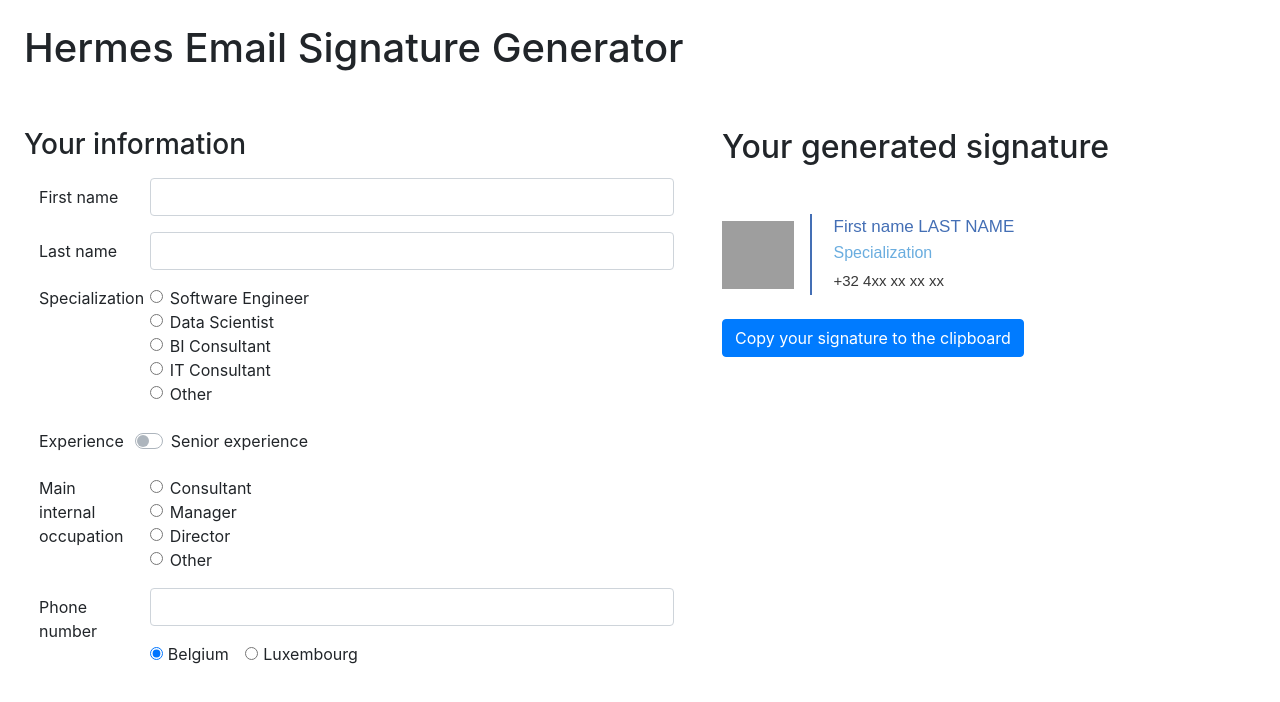
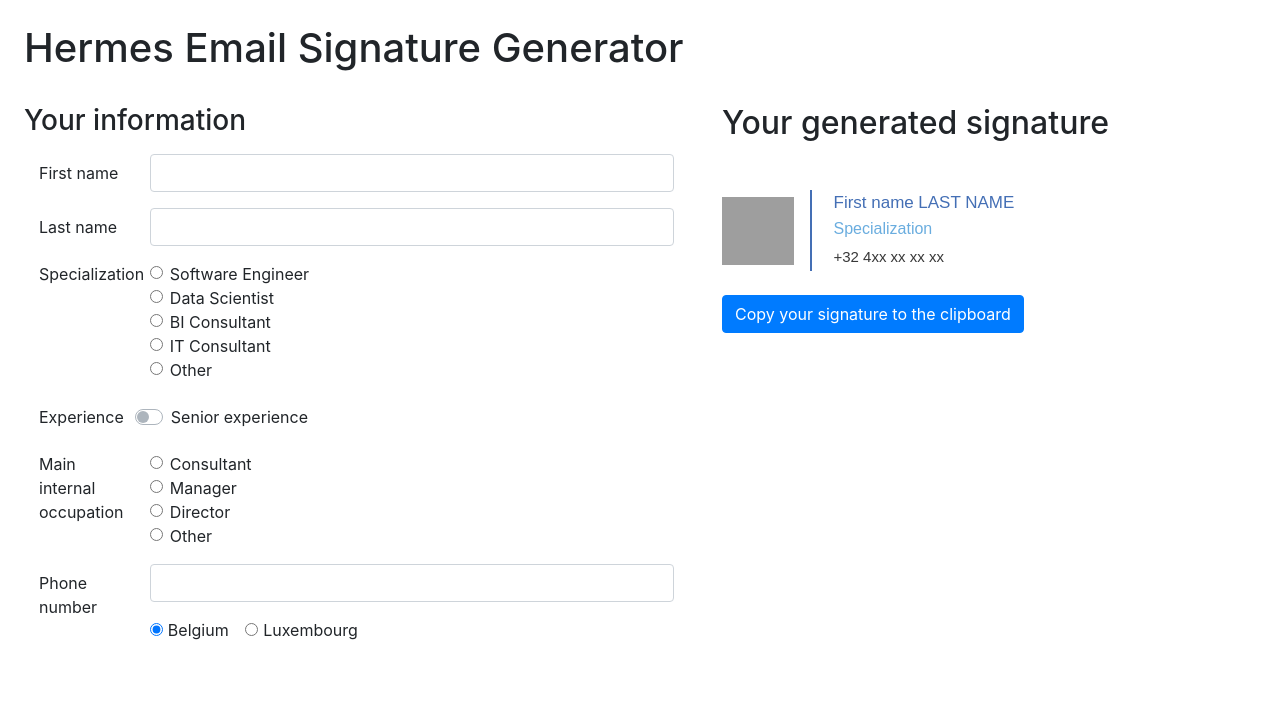
Before and after one commit to hermes-engineering/signature, a plain HTML site: page index.html in a window 1280 px wide. Drawn offline with nearby package versions, Linux system fonts and the light colour scheme; grey boxes are pictures that could not be loaded.

Commit message:
Add files via upload

```diff
--- a/index.html
+++ b/index.html
@@ -10,8 +10,8 @@
 </head>
 
 <body>
-    <div class="container pb-5 m-1 m-sm-2 m-md-3 m-lg-4">
-      <div class="row pb-5">
+    <div class="container pb-5 m-2 m-sm-2 m-md-3 m-lg-4">
+      <div class="row pb-4">
         <h1>Hermes Email Signature Generator</h1>
       </div>
         <div class="row">
@@ -62,7 +62,7 @@
                     </fieldset>
                     <div class="form-group row align-items-center">
                       <label for="seniority" class="col-sm-2 col-form-label">Experience</label>
-                      <div class="custom-control custom-switch">
+                      <div class="custom-control custom-switch col-sm-10">
                         <input type="checkbox" class="custom-control-input" id="seniority">
                         <label class="custom-control-label" for="seniority">Senior experience</label>
                       </div>
@@ -151,6 +151,7 @@
                 <button class="btn btn-primary" onclick="copySignature()">Copy your signature to the clipboard</button>
               </div>
               <div id="confirmation" tabindex="-1" class="row pt-5" style="display: none">
+                <div class="col">
                 <div class="alert alert-success" role="alert">
                   <h4 class="alert-heading">Well done!</h4>
                   <p>Your new signature has been copied to the clipboard. You can now paste it in your favorite email client.</p>
@@ -158,6 +159,8 @@
                   <p class="mb-0 text-secondary">If some last adjustment is needed, this can be done directly in your email client. Please note however that this signature follows a chosen design: efficient, simple and minimalistic. The logo links to our website where more information about the company can be found (such as contact information). <b>Avoid changing the design or adding unnecessary information.</b></p>
                 </div>
               </div>
+              </div>
+
             </div>
         </div>
     </div>
@@ -338,7 +341,6 @@
 
         document.execCommand('copy');
         window.getSelection().removeAllRanges();
-        document.getElementById('clickMe').value = 'Copied to clipboard!';
     }
 </script>
 
```
Also changed, not shown: signature-generator.html (+6 -4 lines).
